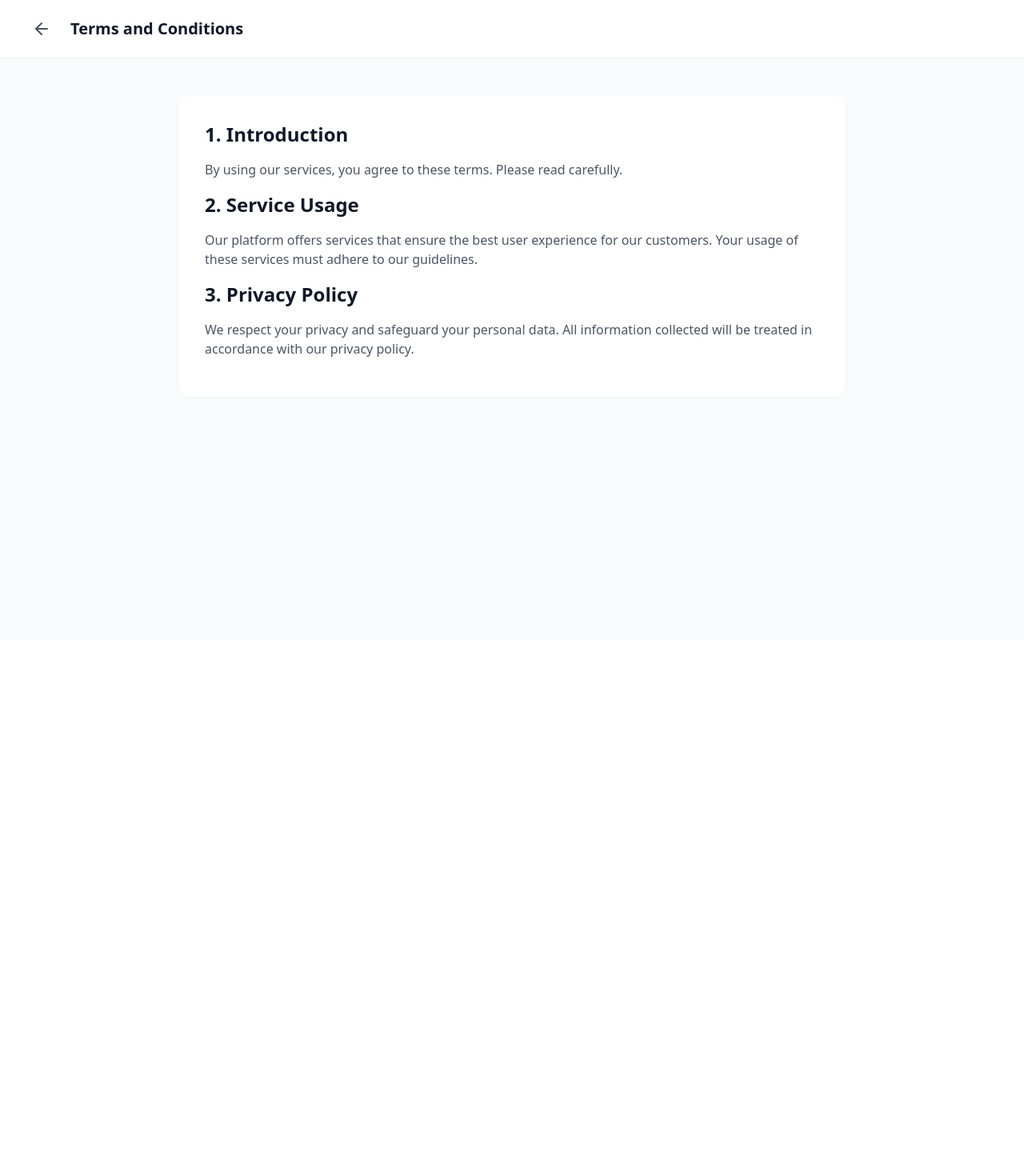
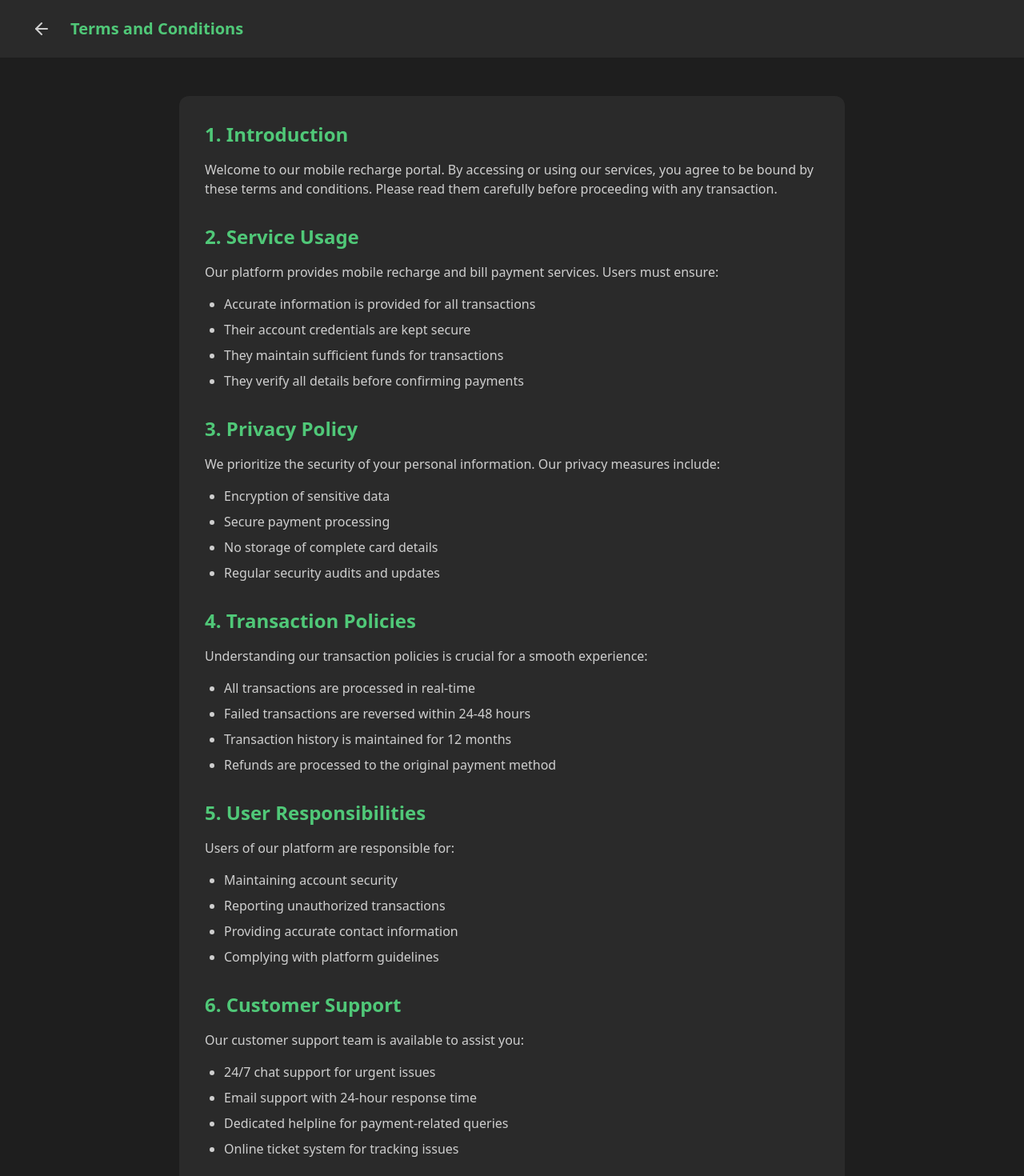
Before and after one commit to Nisarg48/Online-Mobile-Recharge-Portal, a React (Vite) app in the folder client/: page /terms in a window 1280 px wide. Shown: the top 1470 px of the page at 80% size. Before the commit the page ends 800 px from the top, so only its background shows below. Built offline with nearby package versions, Linux system fonts and the light colour scheme.

Commit message:
Change in some pages

```diff
--- a/client/package.json
+++ b/client/package.json
@@ -11,6 +11,7 @@
   },
   "dependencies": {
     "@tabler/icons-react": "^3.27.1",
+    "axios": "^1.7.9",
     "clsx": "^2.1.1",
     "framer-motion": "^11.16.0",
     "lucide-react": "^0.344.0",
--- a/client/src/pages/Transaction.jsx
+++ b/client/src/pages/Transaction.jsx
@@ -27,14 +27,14 @@ function Transaction() {
     }, []);
 
     return (
-        <PageLayout title="Transaction">
+        <PageLayout title="Transaction History">
             <p className="text-lg text-[#ffffff] mb-8 text-center">
                 Below is the list of your recent transactions:
             </p>
             {error && <p className="text-red-500 mb-4 text-center">{error}</p>}
             {isLoading ? (
                 <div className="flex justify-center items-center py-10">
-                    <div className="spinner-border animate-spin border-t-4 border-[#50c878] rounded-full w-16 h-16"></div>
+                    <div className="animate-spin rounded-full h-16 w-16 border-t-4 border-b-4 border-[#50c878]"></div>
                 </div>
             ) : transactionsList.length > 0 ? (
                 <motion.div
@@ -44,8 +44,8 @@ function Transaction() {
                     transition={{ duration: 0.5 }}
                 >
                     <table className="min-w-full bg-[#1e1e1e] rounded-lg overflow-hidden">
-                        <thead className="bg-[#333333]">
-                            <tr className="text-[#ffffff] text-left">
+                        <thead>
+                            <tr className="text-[#50c878] text-left border-b border-[#333333]">
                                 <th className="px-6 py-3">Transaction ID</th>
                                 <th className="px-6 py-3">Date & Time</th>
                                 <th className="px-6 py-3">Mobile Number</th>
@@ -94,18 +94,18 @@ function TransactionRow({ transaction, isEven }) {
 
     return (
         <motion.tr
-            className={`${isEven ? "bg-[#333333]" : "bg-[#1e1e1e]"} hover:bg-[#444444] transition-colors`}
+            className={`${isEven ? "bg-[#2a2a2a]" : "bg-[#1e1e1e]"} hover:bg-[#333333] transition-colors duration-300`}
             whileHover={{ scale: 1.02 }}
         >
-            <td className="px-6 py-4 border-b border-[#444444]">{transactionId || "N/A"}</td>
-            <td className="px-6 py-4 border-b border-[#444444]">
+            <td className="px-6 py-4 border-b border-[#444444] text-[#cfcfcf]">{transactionId || "N/A"}</td>
+            <td className="px-6 py-4 border-b border-[#444444] text-[#cfcfcf]">
                 {transactionDateTime ? new Date(transactionDateTime).toLocaleString() : "N/A"}
             </td>
-            <td className="px-6 py-4 border-b border-[#444444]">{mobileNumber || "N/A"}</td>
-            <td className="px-6 py-4 border-b border-[#444444]" title={formattedPlanDetails}>
+            <td className="px-6 py-4 border-b border-[#444444] text-[#cfcfcf]">{mobileNumber || "N/A"}</td>
+            <td className="px-6 py-4 border-b border-[#444444] text-[#cfcfcf]" title={formattedPlanDetails}>
                 {plan.provider} - ₹{plan.price} ({plan.validity} days)
             </td>
-            <td className="px-6 py-4 border-b border-[#444444]">₹{plan.price}</td>
+            <td className="px-6 py-4 border-b border-[#444444] text-[#50c878] font-bold">₹{plan.price}</td>
             <td
                 className={`px-6 py-4 border-b border-[#444444] font-medium ${
                     status === "Success"
--- a/client/src/pages/terms_condition.jsx
+++ b/client/src/pages/terms_condition.jsx
@@ -2,48 +2,103 @@ import React from "react";
 import { Routes, Route, useNavigate, useLocation } from "react-router-dom";
 import { ArrowLeft } from "lucide-react";
 
-// Terms Component
 export default function Terms() {
   const navigate = useNavigate();
 
   return (
-    <div className="min-h-screen bg-gray-50 flex flex-col">
+    <div className="min-h-screen bg-[#1e1e1e] flex flex-col">
       {/* Header */}
-      <header className="bg-white shadow-sm py-4">
+      <header className="bg-[#2a2a2a] shadow-sm py-4">
         <div className="max-w-7xl mx-auto px-4 sm:px-6 lg:px-8 flex items-center space-x-4">
           <button
-            className="p-2 hover:bg-gray-100 rounded-full transition-colors"
+            className="p-2 hover:bg-[#333333] rounded-full transition-colors"
             onClick={() => navigate(-1)}
           >
-            <ArrowLeft className="h-6 w-6 text-gray-600" />
+            <ArrowLeft className="h-6 w-6 text-[#cfcfcf]" />
           </button>
-          <h1 className="text-xl font-semibold text-gray-900">Terms and Conditions</h1>
+          <h1 className="text-xl font-semibold text-[#50c878]">Terms and Conditions</h1>
         </div>
       </header>
 
       {/* Main Content */}
       <main className="flex-1 max-w-4xl mx-auto px-4 sm:px-6 lg:px-8 py-12">
-        <div className="bg-white rounded-xl shadow-sm p-8">
-          <section>
-            <h2 className="text-2xl font-bold text-gray-900 mb-4">1. Introduction</h2>
-            <p className="text-gray-600 mb-4">
-              By using our services, you agree to these terms. Please read carefully.
+        <div className="bg-[#2a2a2a] rounded-xl shadow-sm p-8">
+          <section className="mb-8">
+            <h2 className="text-2xl font-bold text-[#50c878] mb-4">1. Introduction</h2>
+            <p className="text-[#cfcfcf] mb-4">
+              Welcome to our mobile recharge portal. By accessing or using our services, you agree to be bound by these terms and conditions. Please read them carefully before proceeding with any transaction.
             </p>
           </section>
 
-          <section>
-            <h2 className="text-2xl font-bold text-gray-900 mb-4">2. Service Usage</h2>
-            <p className="text-gray-600 mb-4">
-              Our platform offers services that ensure the best user experience for our customers. Your usage of
-              these services must adhere to our guidelines.
+          <section className="mb-8">
+            <h2 className="text-2xl font-bold text-[#50c878] mb-4">2. Service Usage</h2>
+            <p className="text-[#cfcfcf] mb-4">
+              Our platform provides mobile recharge and bill payment services. Users must ensure:
             </p>
+            <ul className="list-disc pl-6 text-[#cfcfcf] space-y-2">
+              <li>Accurate information is provided for all transactions</li>
+              <li>Their account credentials are kept secure</li>
+              <li>They maintain sufficient funds for transactions</li>
+              <li>They verify all details before confirming payments</li>
+            </ul>
+          </section>
+
+          <section className="mb-8">
+            <h2 className="text-2xl font-bold text-[#50c878] mb-4">3. Privacy Policy</h2>
+            <p className="text-[#cfcfcf] mb-4">
+              We prioritize the security of your personal information. Our privacy measures include:
+            </p>
+            <ul className="list-disc pl-6 text-[#cfcfcf] space-y-2">
+              <li>Encryption of sensitive data</li>
+              <li>Secure payment processing</li>
+              <li>No storage of complete card details</li>
+              <li>Regular security audits and updates</li>
+            </ul>
+          </section>
+
+          <section className="mb-8">
+            <h2 className="text-2xl font-bold text-[#50c878] mb-4">4. Transaction Policies</h2>
+            <p className="text-[#cfcfcf] mb-4">
+              Understanding our transaction policies is crucial for a smooth experience:
+            </p>
+            <ul className="list-disc pl-6 text-[#cfcfcf] space-y-2">
+              <li>All transactions are processed in real-time</li>
+              <li>Failed transactions are reversed within 24-48 hours</li>
+              <li>Transaction history is maintained for 12 months</li>
+              <li>Refunds are processed to the original payment method</li>
+            </ul>
+          </section>
+
+          <section className="mb-8">
+            <h2 className="text-2xl font-bold text-[#50c878] mb-4">5. User Responsibilities</h2>
+            <p className="text-[#cfcfcf] mb-4">
+              Users of our platform are responsible for:
+            </p>
+            <ul className="list-disc pl-6 text-[#cfcfcf] space-y-2">
+              <li>Maintaining account security</li>
+              <li>Reporting unauthorized transactions</li>
+              <li>Providing accurate contact information</li>
+              <li>Complying with platform guidelines</li>
+            </ul>
+          </section>
+
+          <section className="mb-8">
+            <h2 className="text-2xl font-bold text-[#50c878] mb-4">6. Customer Support</h2>
+            <p className="text-[#cfcfcf] mb-4">
+              Our customer support team is available to assist you:
+            </p>
+            <ul className="list-disc pl-6 text-[#cfcfcf] space-y-2">
+              <li>24/7 chat support for urgent issues</li>
+              <li>Email support with 24-hour response time</li>
+              <li>Dedicated helpline for payment-related queries</li>
+              <li>Online ticket system for tracking issues</li>
+            </ul>
           </section>
 
           <section>
-            <h2 className="text-2xl font-bold text-gray-900 mb-4">3. Privacy Policy</h2>
-            <p className="text-gray-600 mb-4">
-              We respect your privacy and safeguard your personal data. All information collected will be treated in
-              accordance with our privacy policy.
+            <h2 className="text-2xl font-bold text-[#50c878] mb-4">7. Updates to Terms</h2>
+            <p className="text-[#cfcfcf] mb-4">
+              We reserve the right to modify these terms at any time. Users will be notified of significant changes via email or through the platform. Continued use of our services after changes constitutes acceptance of the updated terms.
             </p>
           </section>
         </div>
```
Also changed, not shown: client/src/pages/Help.jsx (+36 -37 lines), client/src/pages/Profile.jsx (+23 -23 lines), client/src/pages/SignUp.jsx (+38 -5 lines), 1 other file (tests, documents, lock files or other folders).
